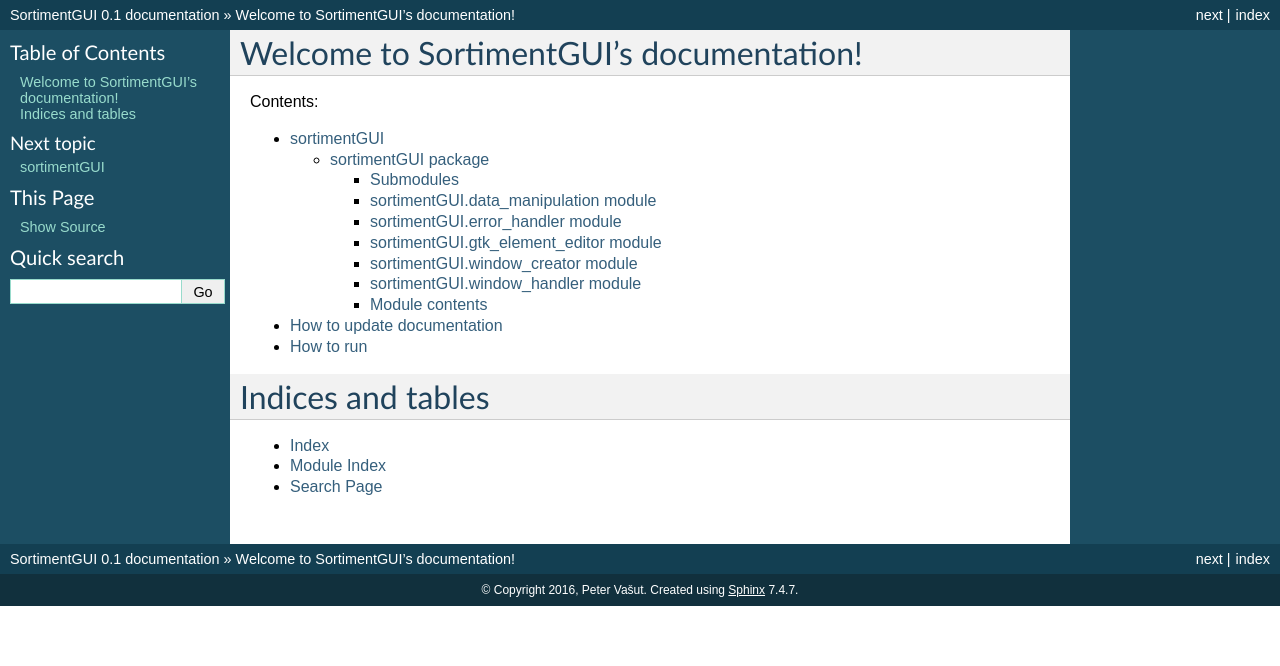
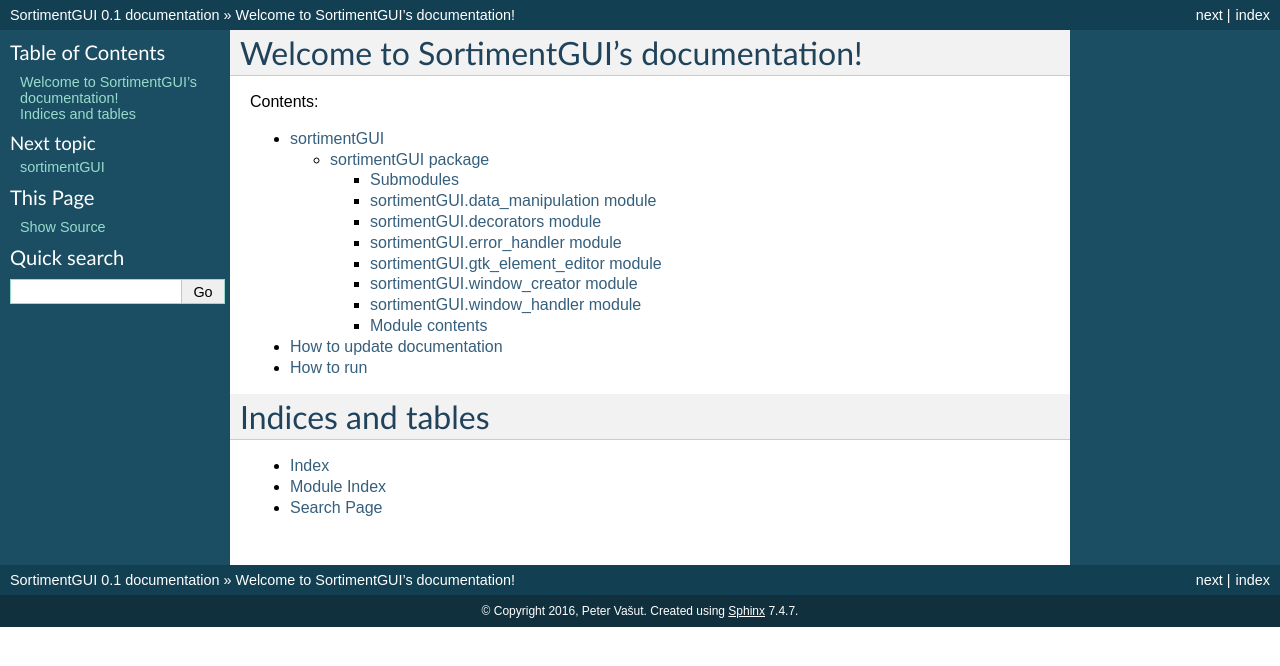
Before and after one commit to peter-vasut/sortiment-frontent, a Sphinx documentation site: the page built from Documentation/source/index.rst, in a window 1280 px wide. Shown: the top 666 px of the page. Built offline with Sphinx 7.4.7, drawn with Linux system fonts in a browser that asks for light colours.

Commit message:
Documentation update

```diff
--- a/Documentation/source/sortimentGUI.rst
+++ b/Documentation/source/sortimentGUI.rst
@@ -8,6 +8,14 @@ sortimentGUI.data_manipulation module
 -------------------------------------
 
 .. automodule:: sortimentGUI.data_manipulation
+    :members:
+    :undoc-members:
+    :show-inheritance:
+
+sortimentGUI.decorators module
+------------------------------
+
+.. automodule:: sortimentGUI.decorators
     :members:
     :undoc-members:
     :show-inheritance:
```
